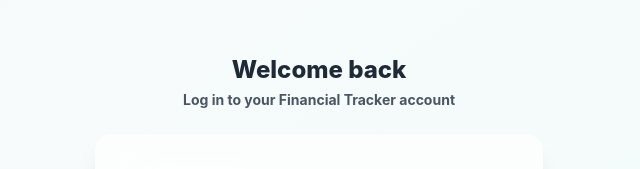
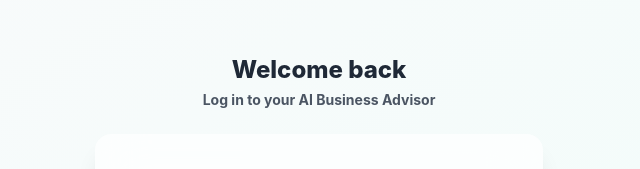
Before and after one commit to KelechiFrancisca/finsight-frontend, a React (Create React App) app: page /login in a window 1280 px wide. Shown: the part 134-303 px from the top of the page, without its empty margins (321-961 px from the left). Built offline with nearby package versions, Linux system fonts and the light colour scheme.

Commit message:
update login to AI Business Advisor clean version

```diff
--- a/src/Login.js
+++ b/src/Login.js
@@ -61,7 +61,7 @@ function Login() {
       <div className="w-full max-w-md">
         <div className="text-center mb-6">
           <h1 className="text-2xl font-extrabold text-gray-800">Welcome back</h1>
-          <p className="text-gray-600 font-bold text-sm mt-1">Log in to your Financial Tracker account</p>
+          <p className="text-gray-600 font-bold text-sm mt-1">   Log in to your AI Business Advisor</p>
         </div>
 
         <form
```
